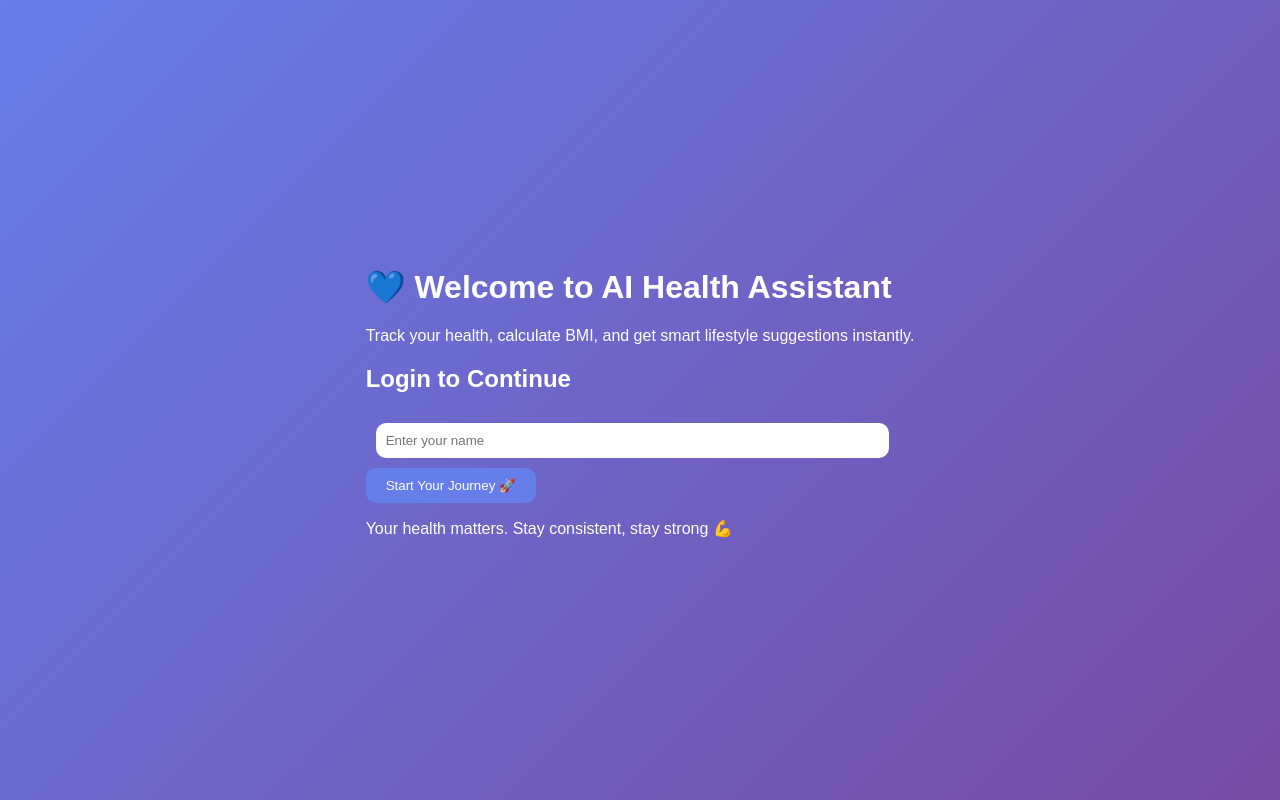
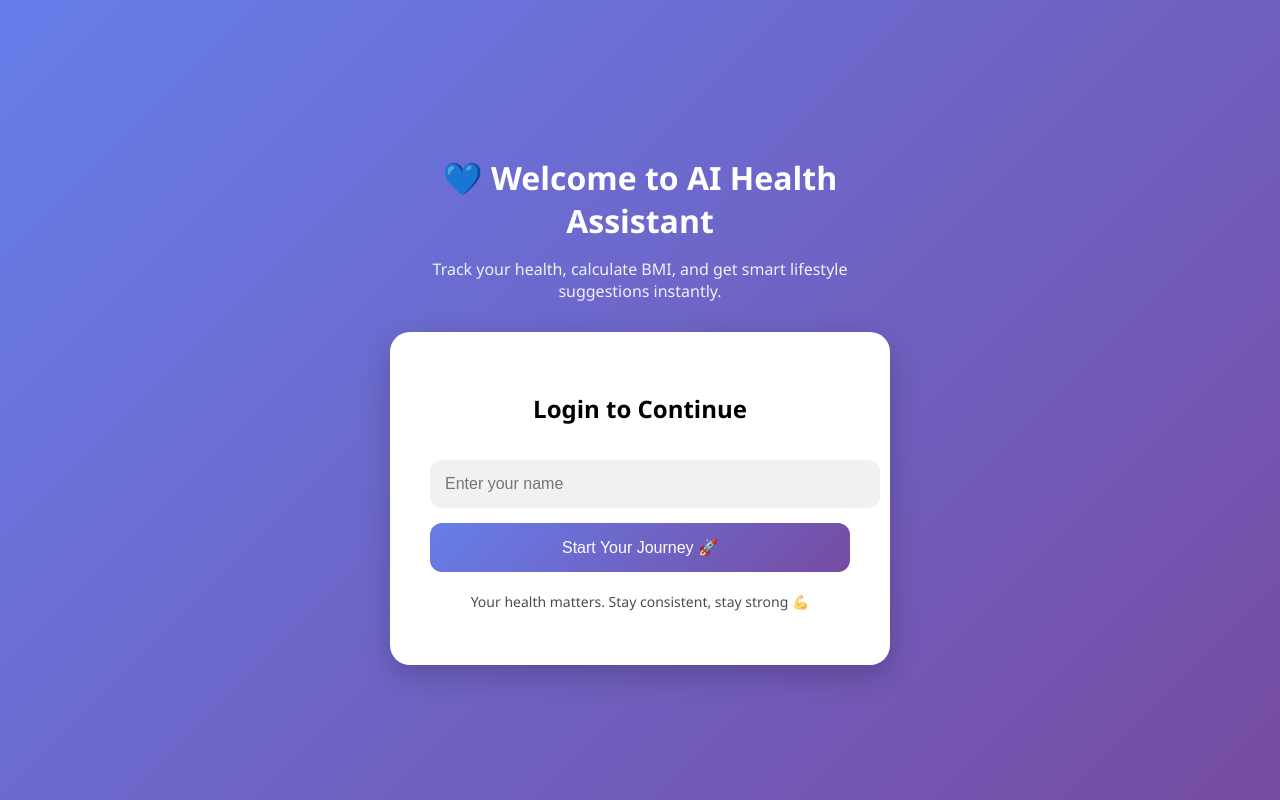
Before and after one commit to nikkime/Public-chatbot-, a Flask app: page / in a window 1280 px wide. Run offline with Flask 3, Linux system fonts and the light colour scheme.

Commit message:
Update style.css

```diff
--- a/static/style.css
+++ b/static/style.css
@@ -1,10 +1,11 @@
 body {
-    font-family: Arial;
+    font-family: 'Segoe UI', sans-serif;
+    margin: 0;
     background: linear-gradient(135deg, #667eea, #764ba2);
     color: white;
-    margin: 0;
 }
 
+/* Center everything */
 .center {
     display: flex;
     justify-content: center;
@@ -12,41 +13,65 @@ body {
     height: 100vh;
 }
 
-.container {
+/* Container */
+.login-container {
     text-align: center;
-    padding: 20px;
+    max-width: 500px;
 }
 
-.card {
+/* Heading */
+h1 {
+    font-size: 32px;
+    margin-bottom: 10px;
+}
+
+/* Subtitle */
+.subtitle {
+    font-size: 16px;
+    margin-bottom: 30px;
+    opacity: 0.9;
+}
+
+/* Card */
+.login-card {
     background: white;
     color: black;
-    padding: 20px;
-    border-radius: 15px;
-    width: 300px;
-    margin: auto;
+    padding: 40px;
+    border-radius: 20px;
+    box-shadow: 0 10px 30px rgba(0,0,0,0.2);
 }
 
-.result-card {
-    margin-top: 20px;
-    background: #ffffff;
-    color: black;
-    padding: 20px;
-    border-radius: 15px;
+/* Input */
+input {
+    width: 100%;
+    padding: 15px;
+    margin: 15px 0;
+    border-radius: 12px;
+    border: none;
+    background: #f1f1f1;
+    font-size: 16px;
 }
 
-input {
-    width: 90%;
-    padding: 10px;
-    margin: 10px;
-    border-radius: 10px;
+/* Button */
+button {
+    width: 100%;
+    padding: 15px;
     border: none;
+    border-radius: 12px;
+    background: linear-gradient(135deg, #667eea, #764ba2);
+    color: white;
+    font-size: 16px;
+    cursor: pointer;
+    transition: 0.3s;
 }
 
-button {
-    padding: 10px 20px;
-    border: none;
-    background: #667eea;
-    color: white;
-    border-radius: 10px;
-    cursor: pointer;
+button:hover {
+    transform: scale(1.05);
 }
+
+/* Footer */
+.footer-text {
+    margin-top: 20px;
+    font-size: 14px;
+    opacity: 0.7;
+}
```
